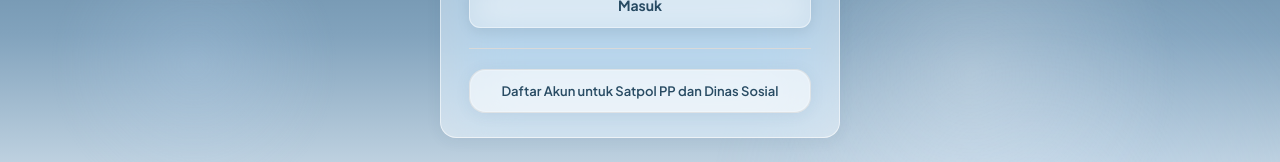
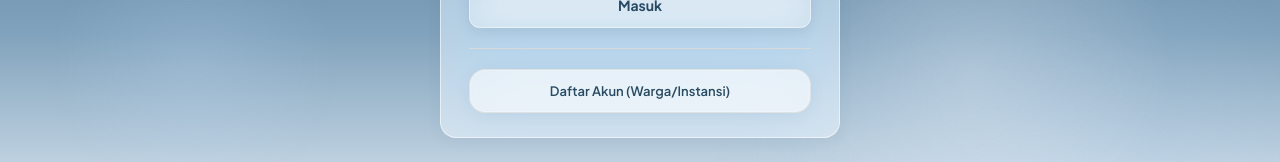
Before and after one commit to KristianAji/Gemastik, a React (Vite) app: page /#/login in a window 1280 px wide. Shown: the part 485-647 px from the top of the page. Built offline with nearby package versions, Linux system fonts and the light colour scheme.

Commit message:
minor fix kata-kata login

```diff
--- a/src/pages/Login.jsx
+++ b/src/pages/Login.jsx
@@ -558,7 +558,7 @@ navigate(
                     cursor: 'pointer',
                   }}
                 >
-                  Daftar Akun untuk Satpol PP dan Dinas Sosial
+                  Daftar Akun (Warga/Instansi)
                 </button>
               </GlowBox>
             </>
```
